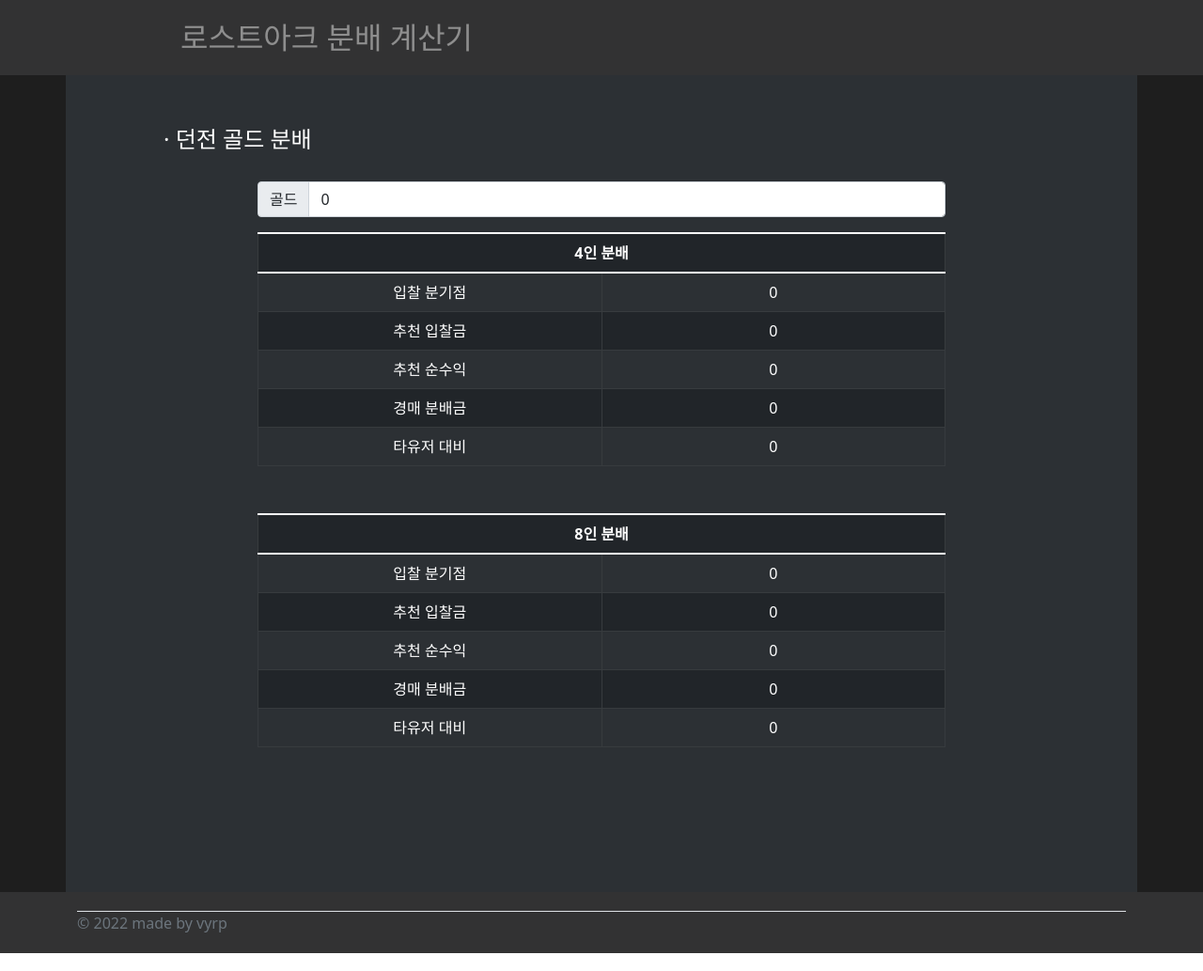
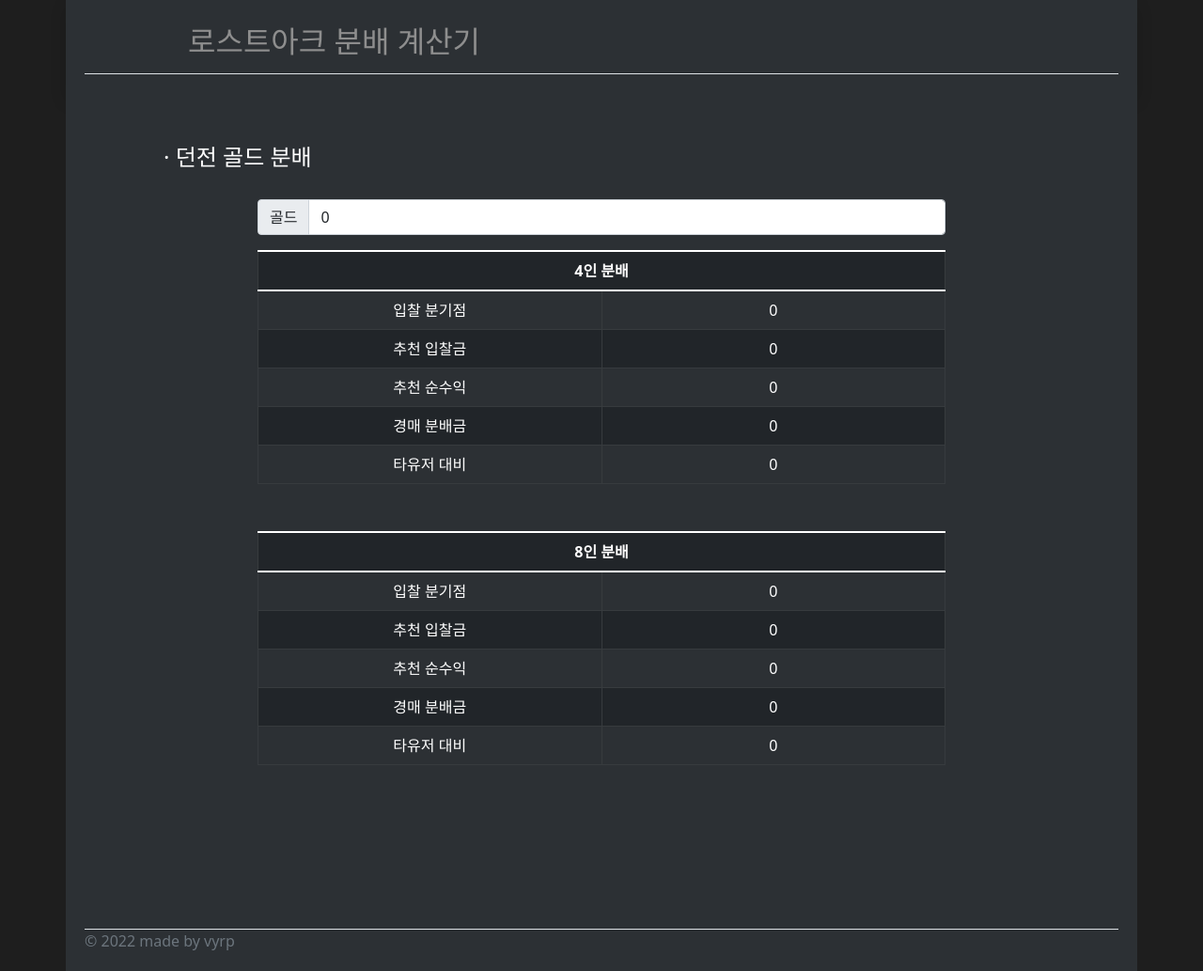
Before and after one commit to cuot/lostark-distribute, a React (Create React App) app: page / in a window 1280 px wide. Shown: the whole page at 94% size. Built offline with nearby package versions, Linux system fonts and the light colour scheme.

Commit message:
style change

```diff
--- a/src/components/Footer.jsx
+++ b/src/components/Footer.jsx
@@ -3,7 +3,7 @@
 
 export default function Footer() {
   return (
-    <footer>
+    <div id="footer">
       <div className="container">
         <div>
           <div className="col-md-4">
@@ -11,6 +11,6 @@
           </div>
         </div>
       </div>
-    </footer>
+    </div>
   );
 }
--- a/src/components/Header.jsx
+++ b/src/components/Header.jsx
@@ -3,12 +3,14 @@
 
 export default function Header() {
   return (
-    <header>
-      <div className="container">
-        <a href="/">
-          <span id="headertext">로스트아크 분배 계산기</span>
-        </a>
+    <div id="header">
+      <div className="container shadow">
+        <div>
+          <a href="/">
+            <span id="headertext">로스트아크 분배 계산기</span>
+          </a>
+        </div>
       </div>
-    </header>
+    </div>
   );
 }
--- a/src/css/Footer.css
+++ b/src/css/Footer.css
@@ -1,9 +1,9 @@
-footer {
-  background-color: #323233;
+#footer .container {
+  background-color: #2c3034;
   padding: 20px;
 }
 
-footer .container > div {
+#footer .container > div {
   display: flex;
   flex-wrap: wrap;
   justify-content: space-between;
@@ -11,10 +11,10 @@
   border-top: 1px solid #dee2e6;
 }
 
-footer .container > div > div {
+#footer .container > div > div {
   display: flex;
 }
 
-footer .container > div > div > span {
+#footer .container > div > div > span {
   color: #6c757d;
 }
--- a/src/css/Header.css
+++ b/src/css/Header.css
@@ -1,14 +1,23 @@
-header {
+#header {
   text-align: left;
-  background-color: #323233;
-  padding: 16px;
+  background-color: #1e1e1e;
 }
 
-header > div > a {
+#header .container {
+  background-color: #2c3034;
+  padding: 20px;
+}
+
+#header .container > div {
+  border-bottom: 1px solid #dee2e6;
+  padding-bottom: 10px;
+}
+
+#header .container > div > a {
   text-decoration: none;
 }
 
-header > div > a > span {
+#header .container > div > a > span {
   border-radius: 10px;
   color: #8e8e8e;
   margin: 0px 100px;
```
